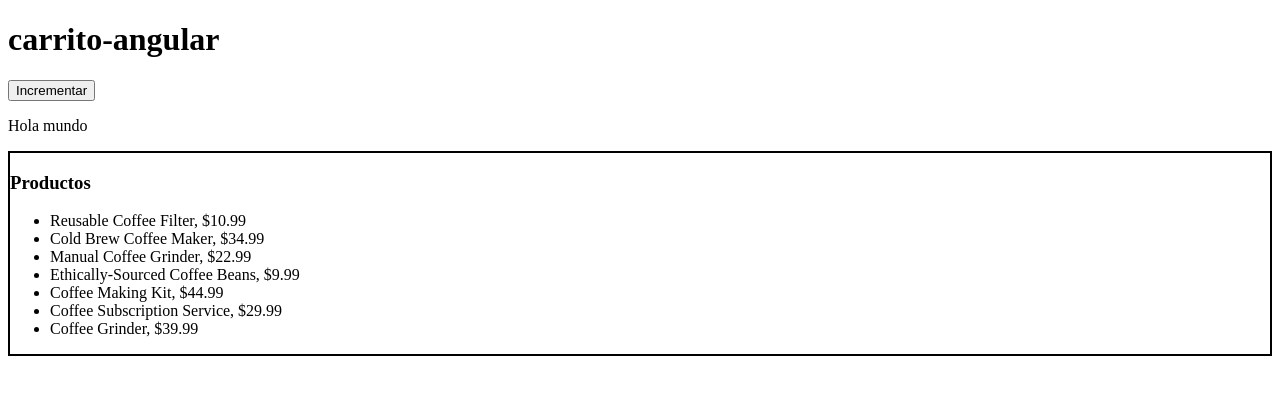
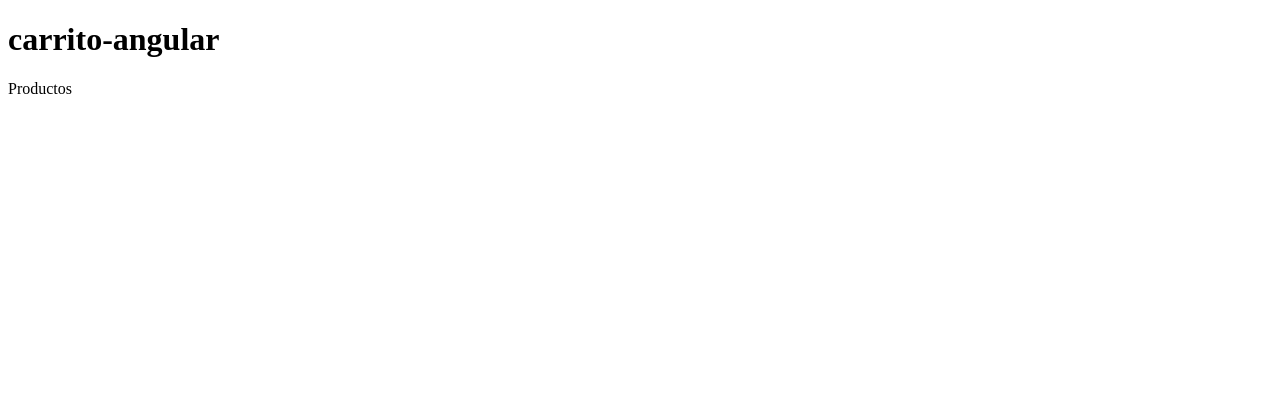
Before and after one commit to julioaguilarlania/carrito-angular, an Angular app: page / in a window 1280 px wide. Shown: the top 394 px of the page. Built offline with nearby package versions, Linux system fonts and the light colour scheme.

Commit message:
Quita elementos previos de prueba para dejar solo lig hacia productos

```diff
--- a/src/app/app.html
+++ b/src/app/app.html
@@ -1,13 +1,4 @@
 <h1>{{ title() }}</h1>
 
-<p>
-  <button (click)="incrementar()">Incrementar</button>
-</p>
-
-<p>{{ saludo }}</p>
-
-<div class="lista">
-<app-lista-arts/>
-</div>
-
+<a routerLink="/productos">Productos</a>
 <router-outlet />
```
